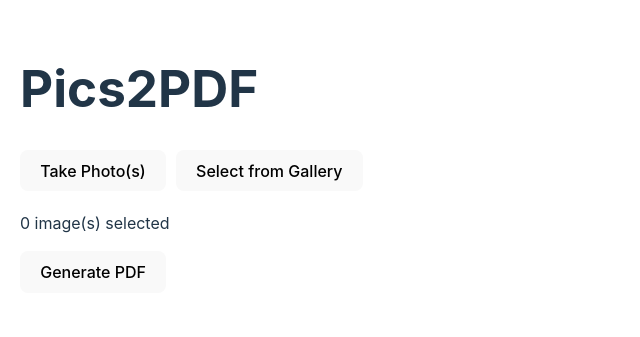
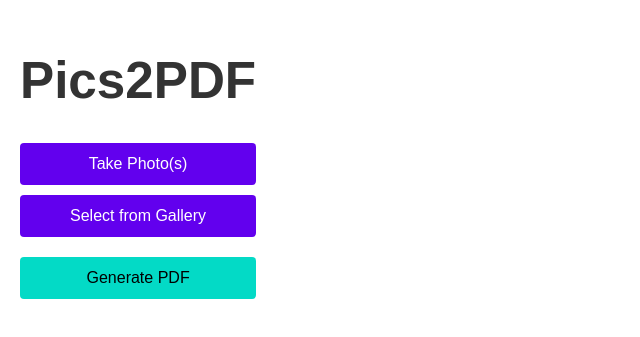
Before and after one commit to JesseAidenBolton/pics2pdf, a React (Vite) app: page / in a window 1280 px wide. Shown: the part 241-578 px from the top of the page, without its empty margins (0-640 px from the left). Built offline with nearby package versions, Linux system fonts and the light colour scheme.

Commit message:
Update the app with new changes

```diff
--- a/src/App.jsx
+++ b/src/App.jsx
@@ -1,86 +1,177 @@
-import React, { useRef, useState } from 'react'
-import { jsPDF } from 'jspdf'
+import React, { useState, useRef } from 'react';
+import { jsPDF } from 'jspdf';
 
 function App() {
-    const [files, setFiles] = useState([])
+    const [files, setFiles] = useState([]);
 
-    // Create refs for each hidden file input
-    const cameraInputRef = useRef(null)
-    const galleryInputRef = useRef(null)
+    // Refs for two hidden file inputs
+    const cameraInputRef = useRef(null);
+    const galleryInputRef = useRef(null);
 
-    // Unified handler when files are selected/taken
+    // Handle any file selection and merge with existing files
     const handleFileChange = (e) => {
-        // Combine newly chosen files with existing ones if desired
-        const newFiles = Array.from(e.target.files)
-        setFiles((prev) => [...prev, ...newFiles])
+        const newFiles = Array.from(e.target.files);
+        setFiles((prev) => [...prev, ...newFiles]);
+    };
+
+    // Convert File object to Data URL
+    const fileToDataURL = (file) => {
+        return new Promise((resolve, reject) => {
+            const reader = new FileReader();
+            reader.onload = (e) => resolve(e.target.result);
+            reader.onerror = (err) => reject(err);
+            reader.readAsDataURL(file);
+        });
+    };
+
+    // Generate PDF with correct aspect ratio
+    const generatePDF = async () => {
+        if (files.length === 0) {
+            alert('No images selected!');
+            return;
         }
 
-    // PDF generation logic
-    const fileToDataURL = (file) => {
-        return new Promise((resolve, reject) => {
-            const reader = new FileReader()
-            reader.onload = (e) => resolve(e.target.result)
-            reader.onerror = (err) => reject(err)
-            reader.readAsDataURL(file)
-        })
+        const pdf = new jsPDF({ orientation: 'portrait', unit: 'mm', format: 'a4' });
+        const pageWidth = 210;
+        const pageHeight = 297;
+
+        for (let i = 0; i < files.length; i++) {
+            const dataURL = await fileToDataURL(files[i]);
+
+            // Load image so we can measure its native width & height
+            const img = new Image();
+            img.src = dataURL;
+            await new Promise((resolve) => {
+                img.onload = resolve;
+            });
+
+            const imgWidth = img.width;
+            const imgHeight = img.height;
+
+            // Calculate final width/height to preserve aspect ratio within A4
+            let finalWidth = pageWidth;
+            let finalHeight = pageHeight;
+
+            if (imgWidth / imgHeight > pageWidth / pageHeight) {
+                // Image is relatively wider → match page width, scale height
+                finalHeight = (imgHeight / imgWidth) * pageWidth;
+            } else {
+                // Image is relatively taller → match page height, scale width
+                finalWidth = (imgWidth / imgHeight) * pageHeight;
             }
 
-    const generatePDF = async () => {
-        if (files.length === 0) {
-            alert('No images selected!')
-            return
-        }
-        const pdf = new jsPDF({ orientation: 'portrait', unit: 'mm', format: 'a4' })
-        for (let i = 0; i < files.length; i++) {
-            const dataURL = await fileToDataURL(files[i])
-            if (i > 0) pdf.addPage()
-            // Example: fill entire A4
-            pdf.addImage(dataURL, 'JPEG', 0, 0, 210, 297)
-        }
-        pdf.save('my-photos.pdf')
+            // Center the image on the page
+            const x = (pageWidth - finalWidth) / 2;
+            const y = (pageHeight - finalHeight) / 2;
+
+            // Add a new page for subsequent images
+            if (i > 0) {
+                pdf.addPage();
             }
 
+            pdf.addImage(img, 'JPEG', x, y, finalWidth, finalHeight);
+        }
+
+        pdf.save('my-photos.pdf');
+    };
+
+    // ============== STYLES ============== //
+    const containerStyle = {
+        padding: '20px',
+        fontFamily: 'sans-serif',
+        maxWidth: '400px',
+        margin: '0 auto',
+        textAlign: 'center',
+    };
+
+    const headingStyle = {
+        color: '#333',
+    };
+
+    // We'll create a container for the two buttons
+    const buttonContainerStyle = {
+        display: 'flex',
+        flexDirection: 'column', // stack vertically on small screens
+        gap: '10px',
+        alignItems: 'center',
+        marginBottom: '20px',
+    };
+
+    const hiddenInputStyle = {
+        display: 'none',
+    };
+
+    const buttonStyle = {
+        display: 'block',
+        width: '100%',
+        maxWidth: '300px',
+        padding: '12px 24px',
+        backgroundColor: '#6200ee',
+        color: '#fff',
+        borderRadius: '4px',
+        border: 'none',
+        cursor: 'pointer',
+        fontSize: '16px',
+    };
+
+    const buttonStyle2 = {
+        ...buttonStyle,
+        backgroundColor: '#03dac6',
+        color: '#000',
+        marginTop: '10px',
+    };
+
     return (
-        <div style={{ padding: '20px' }}>
-            <h1>Pics2PDF</h1>
+        <div style={containerStyle}>
+            <h1 style={headingStyle}>Pics2PDF</h1>
 
-            {/* Buttons to open hidden inputs */}
-            <div style={{ marginBottom: '20px' }}>
-                <button onClick={() => cameraInputRef.current.click()}>Take Photo(s)</button>
-                <button onClick={() => galleryInputRef.current.click()} style={{ marginLeft: '10px' }}>
-                    Select from Gallery
+            {/* Button row for Camera vs. Gallery */}
+            <div style={buttonContainerStyle}>
+                {/* Take Photo(s) button */}
+                <button
+                    style={buttonStyle}
+                    onClick={() => cameraInputRef.current.click()}
+                >
+                    Take Photo(s)
                 </button>
-            </div>
-
-            {/* Hidden file inputs */}
-            {/* 1) Camera input (capture="environment") */}
+                {/* Hidden file input for camera */}
                 <input
                     ref={cameraInputRef}
                     type="file"
                     accept="image/*"
                     capture="environment"
                     multiple
-                style={{ display: 'none' }}
+                    style={hiddenInputStyle}
                     onChange={handleFileChange}
                 />
 
-            {/* 2) Gallery input (no capture attribute) */}
+                {/* Select from Gallery button */}
+                <button
+                    style={buttonStyle}
+                    onClick={() => galleryInputRef.current.click()}
+                >
+                    Select from Gallery
+                </button>
+                {/* Hidden file input for gallery */}
                 <input
                     ref={galleryInputRef}
                     type="file"
                     accept="image/*"
                     multiple
-                style={{ display: 'none' }}
+                    style={hiddenInputStyle}
                     onChange={handleFileChange}
                 />
+            </div>
 
-            {/* Display how many files have been selected */}
-            <p>{files.length} image(s) selected</p>
+            {/* Show how many total images selected */}
+            {files.length > 0 && <p>{files.length} image(s) selected</p>}
 
-            {/* Generate PDF button */}
-            <button onClick={generatePDF}>Generate PDF</button>
+            {/* Generate PDF Button */}
+            <button style={buttonStyle2} onClick={generatePDF}>
+                Generate PDF
+            </button>
         </div>
-    )
+    );
 }
 
-export default App
+export default App;
```
Lines whose indentation alone changed are shown as unchanged.
